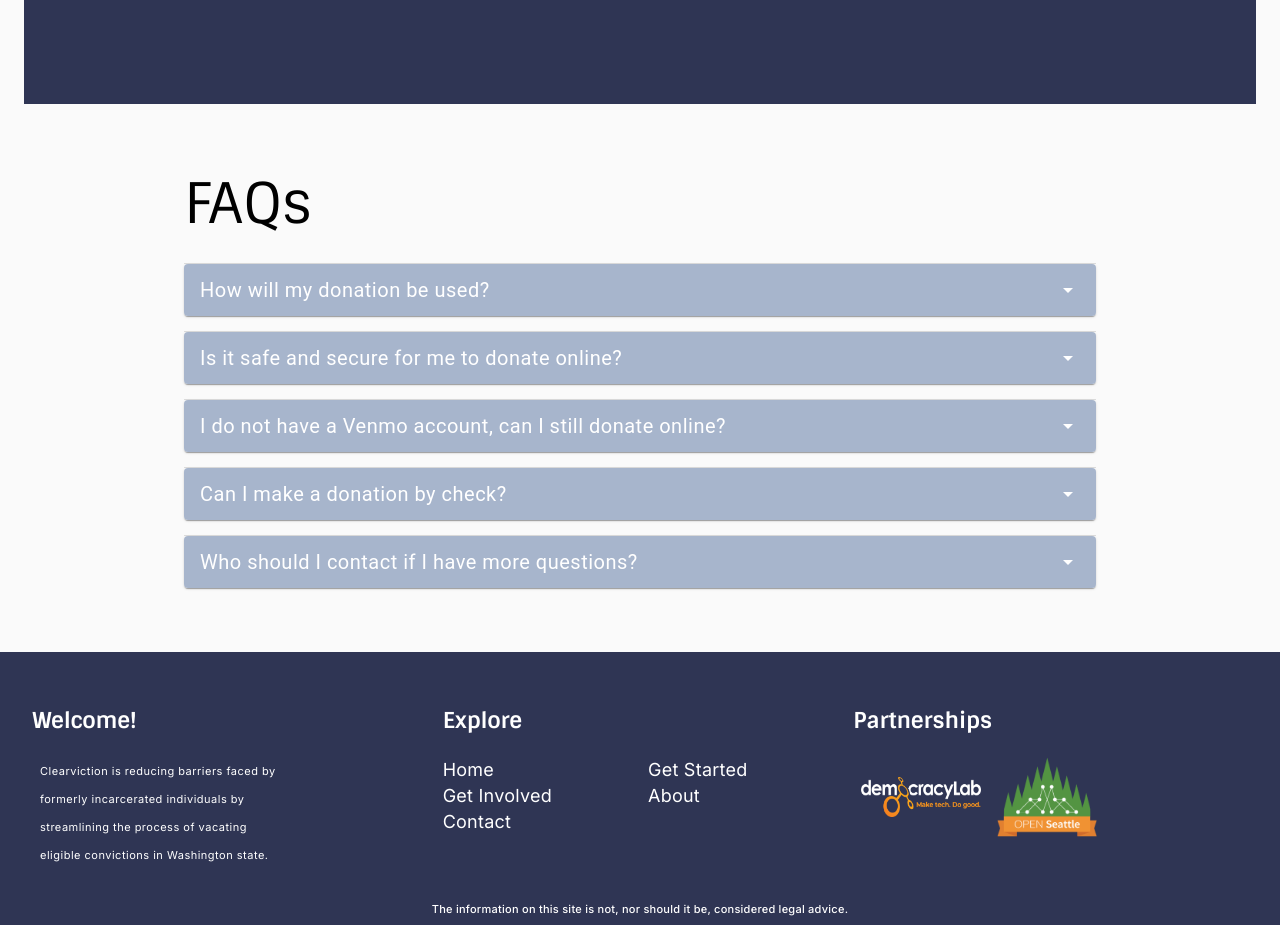
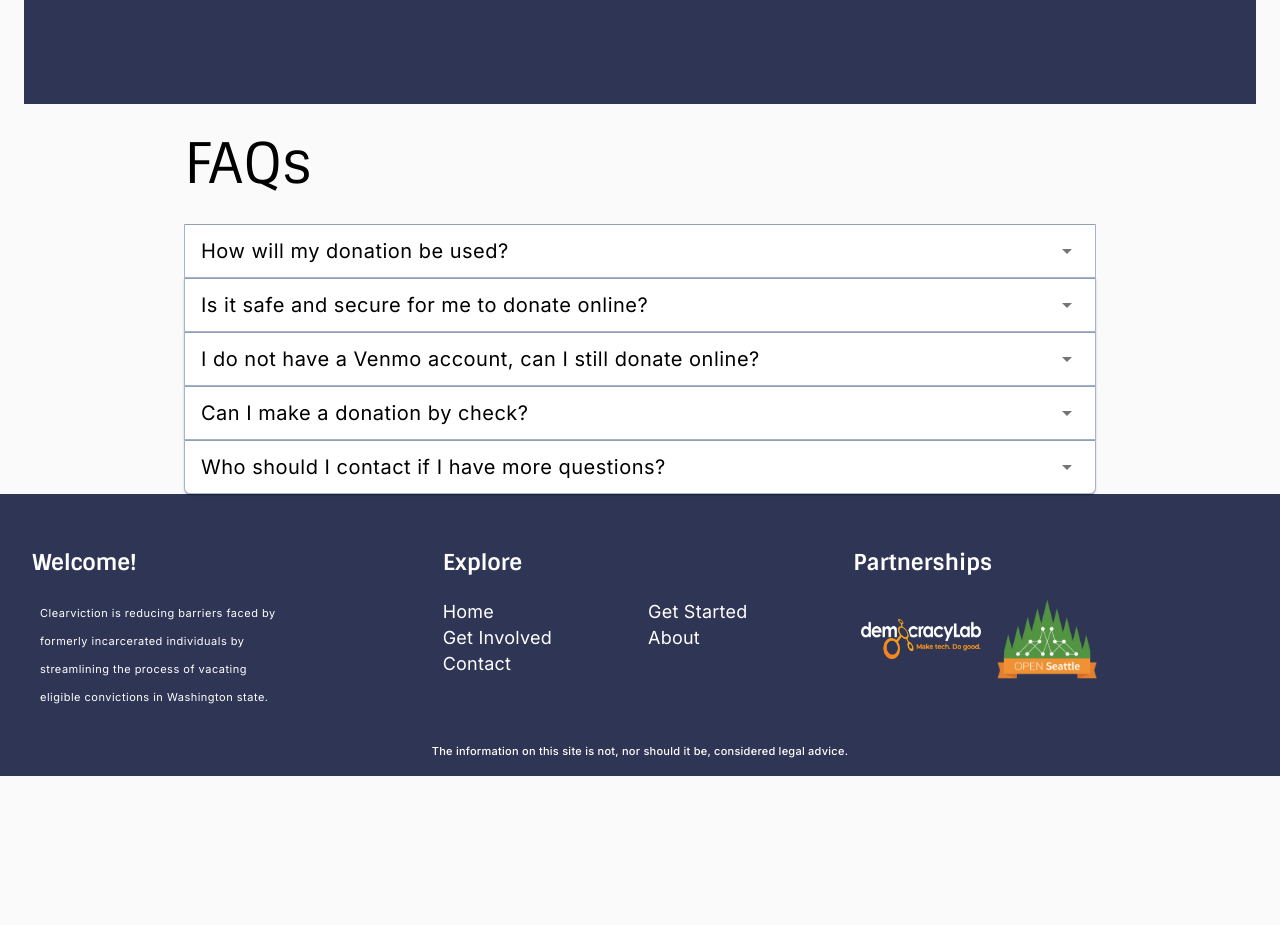
Before and after one commit to openseattle/clearviction-v1, a React (Create React App) app: page /get-involved/donate in a window 1280 px wide. Shown: the part 1711-2636 px from the top of the page. After the commit the page ends 2487 px from the top, so only its background shows below. Built offline with nearby package versions, Linux system fonts and the light colour scheme.

Commit message:
Update accordion to theme

```diff
--- a/src/Components/AccordionBuilder.jsx
+++ b/src/Components/AccordionBuilder.jsx
@@ -2,13 +2,10 @@ import {
   Accordion,
   AccordionDetails,
   AccordionSummary,
-  makeStyles,
   Typography,
   Box,
 } from "@material-ui/core";
 import { ExpandMore } from "@material-ui/icons";
-
-const useStyles = makeStyles((theme) => ({}));
 
 function a11yProps(index) {
   return {
@@ -18,20 +15,19 @@ function a11yProps(index) {
 }
 
 const AccordionBuilder = ({ faqs }) => {
-  const classes = useStyles();
   return (
-    <>
+    <div aria-label="info-accordion">
       {faqs.map((faq, idx) => (
-        <Accordion key={idx} variant="outlined">
+        <Accordion key={idx} elevation={0}>
           <AccordionSummary expandIcon={<ExpandMore />} {...a11yProps}>
             <Typography variant="subtitle1">{faq.summary}</Typography>
           </AccordionSummary>
           <AccordionDetails>
-            <Box display="block">{faq.details}</Box>
+            <Box display="block" padding={2}>{faq.details}</Box>
           </AccordionDetails>
         </Accordion>
       ))}
-    </>
+    </div>
   );
 };
 export default AccordionBuilder;
--- a/src/Components/Theme.jsx
+++ b/src/Components/Theme.jsx
@@ -29,7 +29,7 @@ const Theme = createTheme({
     },
     highlight: {
       main: "#9ED6BE",
-      contrastText: "#000000"
+      contrastText: "#000000",
     },
     text: {
       primary: "#000000",
@@ -128,7 +128,7 @@ Theme.typography.h1 = {
   lineHeight: "95px",
   [Theme.breakpoints.down("xs")]: {
     fontSize: "64px",
-    lineHeight: "72px"
+    lineHeight: "72px",
   },
 };
 
@@ -164,6 +164,26 @@ Theme.overrides = {
       backgroundColor: "white",
     },
   },
+  MuiAccordion: {
+    root: {
+      border: `1px solid ${Theme.palette.primary.light}`,
+      "&$expanded": {
+        margin: 0,
+      }
+    },
+    rounded: {
+      borderRadius: 0,
+      '&:first-child': {
+        borderTopLeftRadius: 6,
+        borderTopRightRadius: 6,
+      },
+      '&:last-child': {
+        borderBottomLeftRadius: 6,
+        borderBottomRightRadius: 6,
+      },
+    },
+  },
+
 };
 
 export default Theme;
--- a/src/Pages/DonatePage.jsx
+++ b/src/Pages/DonatePage.jsx
@@ -73,34 +73,34 @@ const useStyles = makeStyles((theme) => ({
     fontSize: 16,
     margin: theme.spacing(3),
   },
-  faq: {
-    marginTop: theme.spacing(8),
-    marginBottom: theme.spacing(8),
-  },
-  faqAccordionStyle: {
-    borderRadius: 4,
-    marginBottom: theme.spacing(2),
-  },
-  faqSummary: {
-    backgroundColor: theme.palette.primary.light,
-    color: "white",
-    borderRadius: 4,
-  },
-  faqSumText: {
-    fontFamily: ["roboto", "sans-serif"],
-    fontSize: 20,
-    [theme.breakpoints.down("sm")]: {
-      fontSize: 16,
-    },
-  },
-  faqDetailsText: {
-    overflowWrap: "break-word",
-    width: "100%",
-  },
-  expand: {
-    color: "white",
-    fontSize: 24,
-  },
+  // faq: {
+  //   marginTop: theme.spacing(8),
+  //   marginBottom: theme.spacing(8),
+  // },
+  // faqAccordionStyle: {
+  //   borderRadius: 4,
+  //   marginBottom: theme.spacing(2),
+  // },
+  // faqSummary: {
+  //   backgroundColor: theme.palette.primary.light,
+  //   color: "white",
+  //   borderRadius: 4,
+  // },
+  // faqSumText: {
+  //   fontFamily: ["roboto", "sans-serif"],
+  //   fontSize: 20,
+  //   [theme.breakpoints.down("sm")]: {
+  //     fontSize: 16,
+  //   },
+  // },
+  // faqDetailsText: {
+  //   overflowWrap: "break-word",
+  //   width: "100%",
+  // },
+  // expand: {
+  //   color: "white",
+  //   fontSize: 24,
+  // },
 }));
 
 const donationLevels = [
@@ -204,7 +204,7 @@ const DonatePage = () => {
             FAQs
           </Typography>
 
-          <Accordion className={classes.faqAccordionStyle}>
+          <Accordion className={classes.faqAccordionStyle} elevation={0}>
             <AccordionSummary
               className={classes.faqSummary}
               id="panel1a-header"
```
